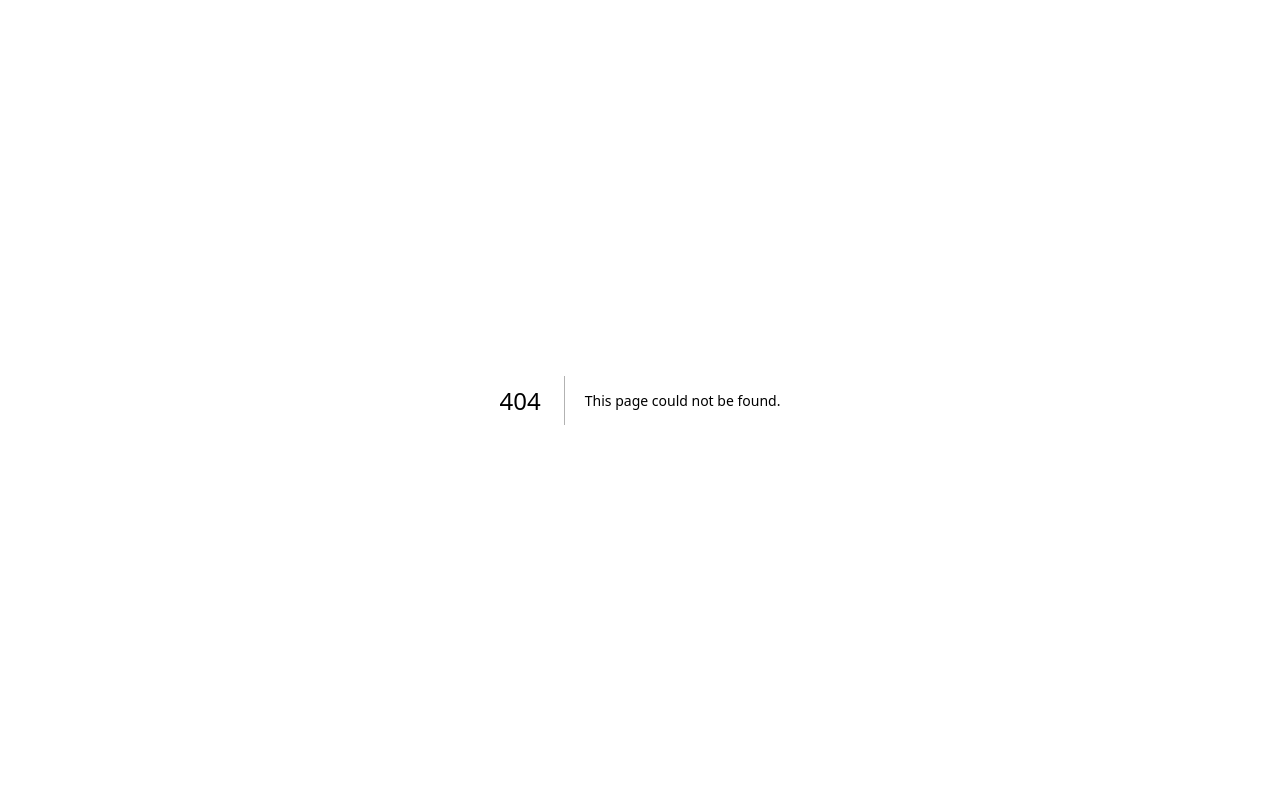
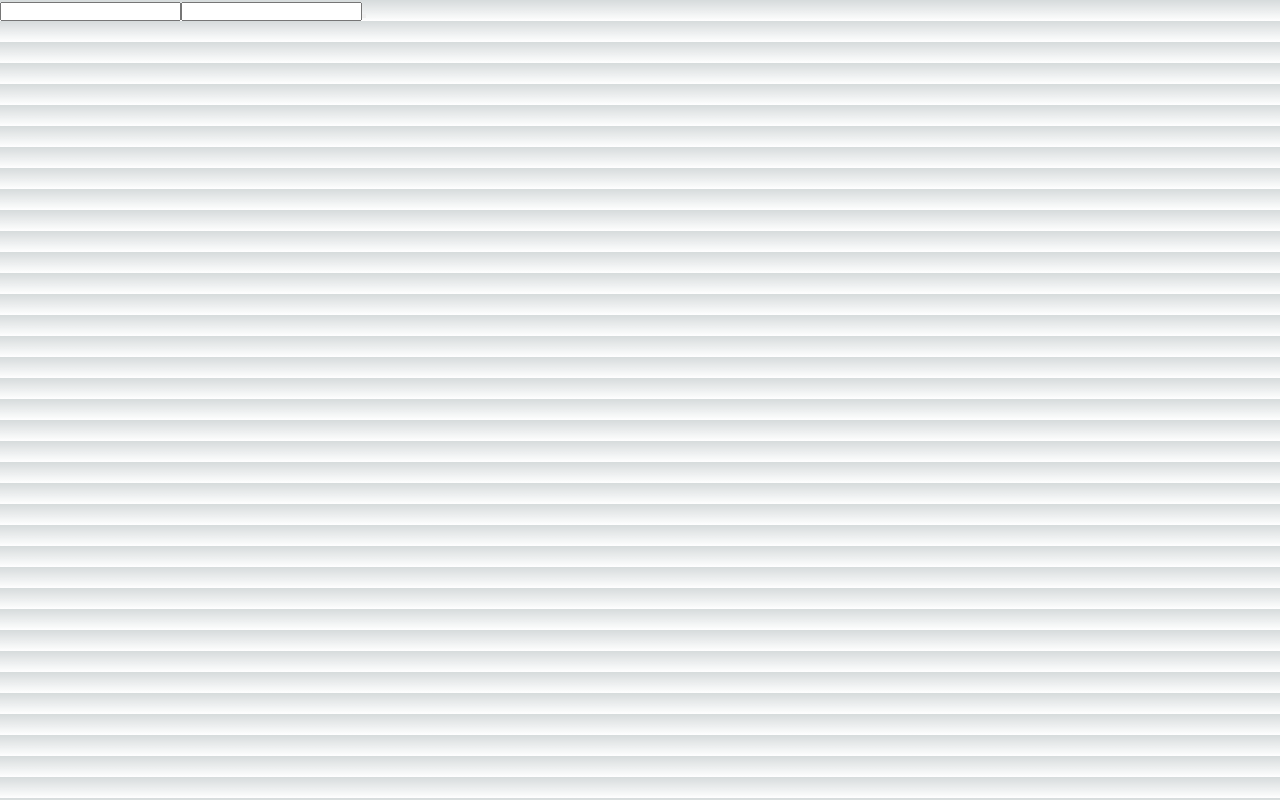
Before and after one commit to Carmona52/Uttehuacan, a Next.js app: page /login in a window 1280 px wide. Before the commit this address had no page. Built offline with nearby package versions, Linux system fonts and the light colour scheme.

Commit message:
Creacion del Login

```diff
--- /dev/null
+++ b/src/app/login/page.js
@@ -0,0 +1,18 @@
+export default function Home() {
+    return (
+     <div>
+        <form>
+            <input type="text">
+
+            </input>
+
+            <input type="password">
+
+            </input>
+
+            <button action="submit"></button>
+
+        </form>
+     </div>
+    )
+  }
--- /dev/null
+++ b/src/app/profile/page.js
@@ -0,0 +1,5 @@
+export default function Home() {
+    return (
+     <div>SOY PROFILE     </div>
+    )
+  }
```
